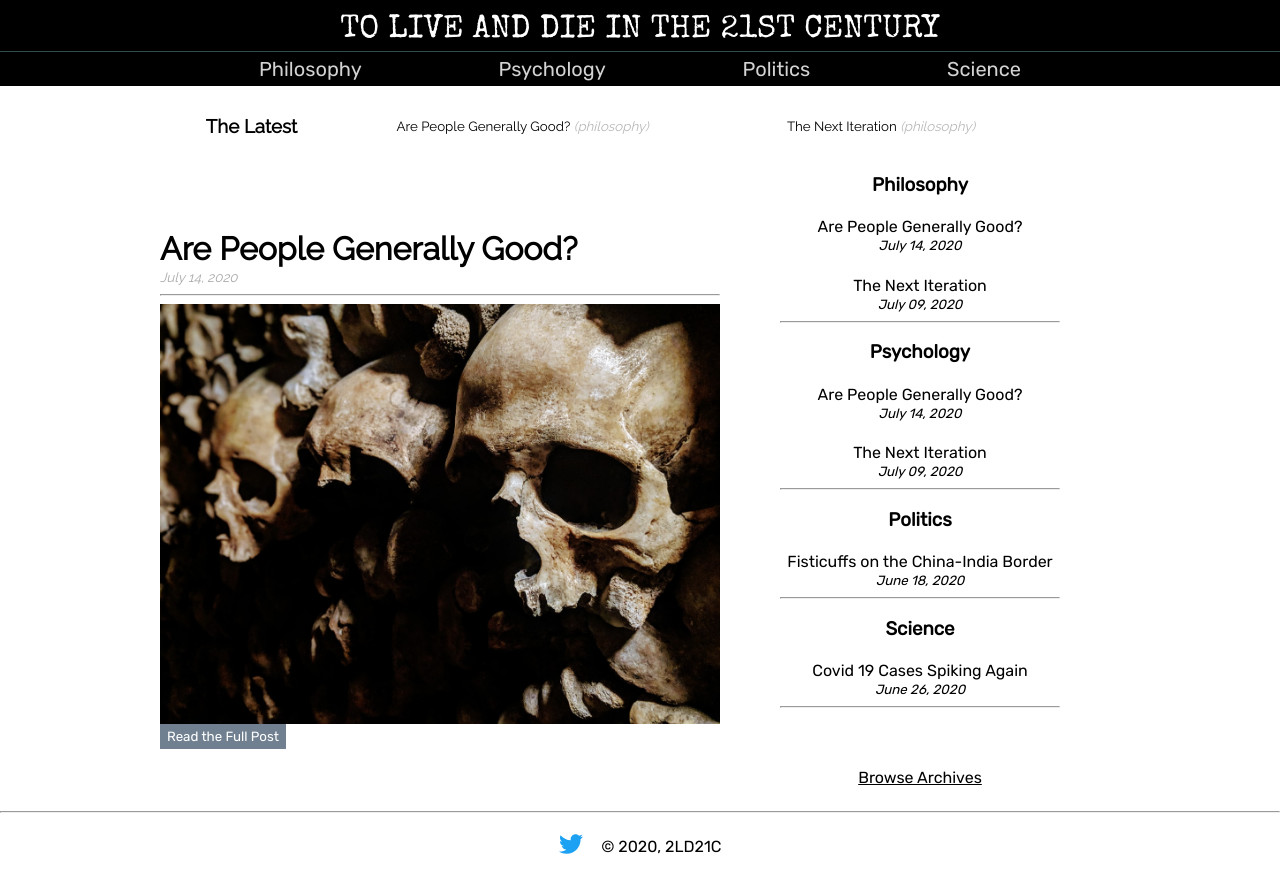
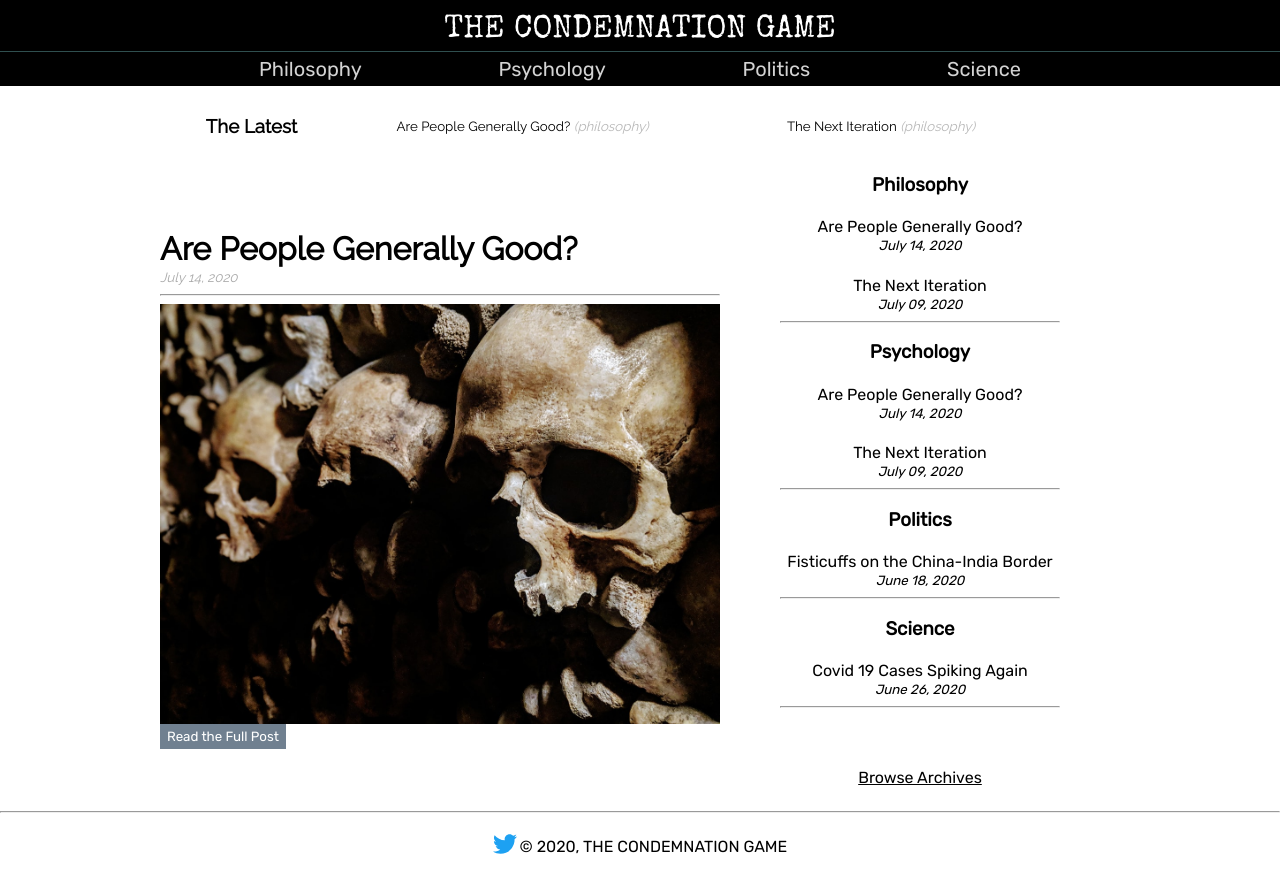
Before and after one commit to willjw3/blogsite, a Gatsby site: page / in a window 1280 px wide. Built offline with nearby package versions, Linux system fonts and the light colour scheme; Gatsby itself is replaced by a stand-in of ours; a web font is replaced by a local one.

Commit message:
Changed site name and made site title injectable

```diff
--- a/gatsby-config.js
+++ b/gatsby-config.js
@@ -1,7 +1,7 @@
 module.exports = {
   siteMetadata: {
-    title: `To Live and Die in the 21st Century`,
-    description: `An examination of the human animal from a philosophical, psychological, geopolitical and scientific point of view. The main topics include philosophy, politics, psychology, and science`,
+    title: `THE CONDEMNATION GAME`,
+    description: `An examination of the human animal from a philosophical, psychological, geopolitical and scientific point of view.`,
     author: `Will Jay`,
   },
   plugins: [
--- a/src/components/footer.js
+++ b/src/components/footer.js
@@ -2,13 +2,13 @@ import React from "react"
 import Twitter from "../images/twitter.svg"
 import "../styles/footer.scss";
 
-const Footer = ({content}) => {
+const Footer = ({content, siteTitle}) => {
     return (
         <div className="footer">
           <hr/>
           <div className={`footer-${content}`}>
             <a href="#"><img className={`footer-${content}-twitter`} src={Twitter} /></a>
-            <p>© {new Date().getFullYear()}, 2LD21C</p>
+            <p>© {new Date().getFullYear()}, {siteTitle}</p>
           </div>
         </div>
     )
--- a/src/components/header.js
+++ b/src/components/header.js
@@ -11,7 +11,7 @@ const Header = ({ siteTitle }) => {
     <div className="header">
       <div className="header-content">
           <div className="header-content-title">
-              <Link to="/" className="header-content-title-link"><h1>TO LIVE AND DIE IN THE 21ST CENTURY</h1></Link>
+            <Link to="/" className="header-content-title-link"><h1>{siteTitle}</h1></Link>
           </div>
       </div>
       <div className="header-links">
--- a/src/pages/index.js
+++ b/src/pages/index.js
@@ -10,6 +10,7 @@ import "../styles/index.scss"
 
 
 const IndexPage = ({data}) => {
+  const siteTitle = data.site.siteMetadata.title
   const posts = data.allMarkdownRemark.edges
   const philosophyPosts = []
   const psychologyPosts = []
@@ -60,7 +61,7 @@ const IndexPage = ({data}) => {
           </div>
         </div>
       </div>
-      <Footer content="light" />
+      <Footer content="light" siteTitle={siteTitle} />
     </div>
   </Layout>
   )
@@ -70,6 +71,11 @@ export default IndexPage
 
 export const pageQuery = graphql`
 query indexQuery {
+  site {
+    siteMetadata {
+      title
+    }
+  }
   allMarkdownRemark(limit: 20 sort: { fields: [frontmatter___date], order: DESC}) {
     totalCount
     edges {
--- a/src/styles/footer.scss
+++ b/src/styles/footer.scss
@@ -2,7 +2,7 @@
     text-align: center;
     font-family: Rubik;
     &-light {
-        width: 200px;
+        width: 300px;
         margin: auto;
         display: flex;
         justify-content: space-evenly;
@@ -12,7 +12,7 @@
         }
     }
     &-dark {
-        width: 200px;
+        width: 300px;
         margin: auto;
         display: flex;
         justify-content: space-evenly;
```
Also changed, not shown: src/templates/archiveTemplate.js (+7 -2 lines), src/templates/articleTemplate.js (+7 -1 lines), src/templates/tagTemplate.js (+7 -1 lines).
